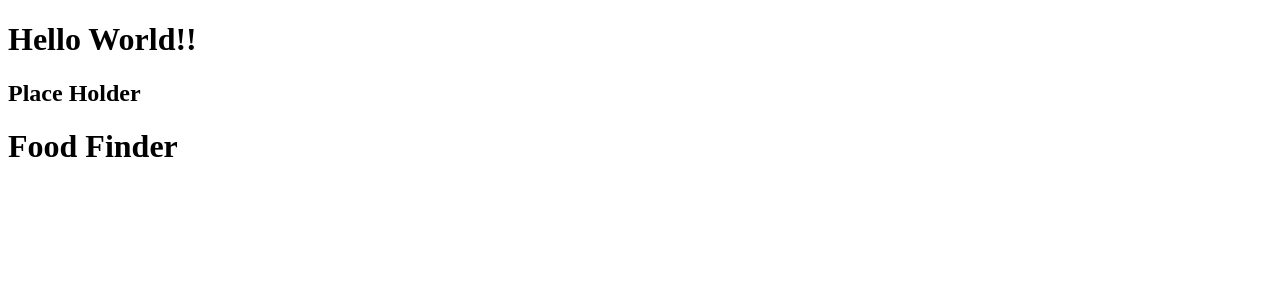
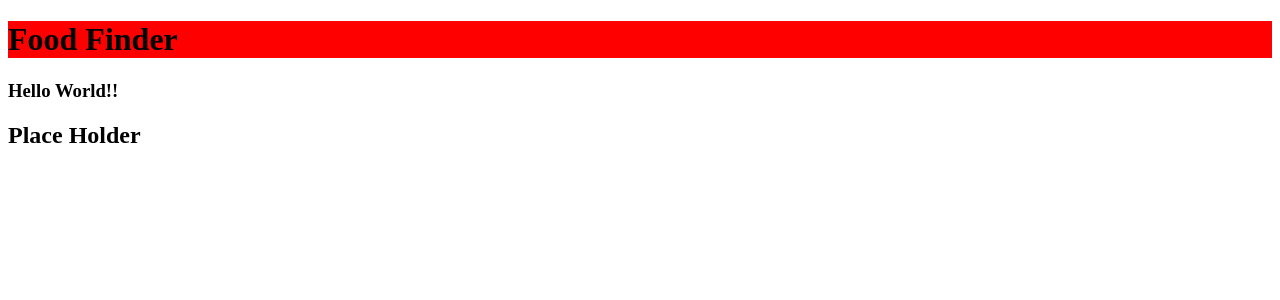
Before and after one commit to MehdiRizvii/food-finder, a React (Create React App) app: page / in a window 1280 px wide. Shown: the top 300 px of the page. Built offline with nearby package versions, Linux system fonts and the light colour scheme.

Commit message:
Added style Sheet

```diff
--- a/public/index.html
+++ b/public/index.html
@@ -3,6 +3,7 @@
   <head>
     <meta charset="utf-8" />
     <link rel="icon" href="%PUBLIC_URL%/favicon.ico" />
+    <link rel="stylesheet" href="style.css">
     <meta name="viewport" content="width=device-width, initial-scale=1" />
     <meta name="theme-color" content="#000000" />
     <meta
@@ -28,16 +29,9 @@
   </head>
   <body>
     <noscript>You need to enable JavaScript to run this app.</noscript>
+
+    <h1> Food Finder</h1>
     <div id="root"></div>
-    <!--
-      This HTML file is a template.
-      If you open it directly in the browser, you will see an empty page.
 
-      You can add webfonts, meta tags, or analytics to this file.
-      The build step will place the bundled scripts into the <body> tag.
-
-      To begin the development, run `npm start` or `yarn start`.
-      To create a production bundle, use `npm run build` or `yarn build`.
-    -->
   </body>
 </html>
--- /dev/null
+++ b/public/style.css
@@ -0,0 +1,3 @@
+h1 {
+    background-color: red;
+}
--- a/src/App.js
+++ b/src/App.js
@@ -5,9 +5,10 @@ import Sort from './Components/Sort'
 function App() {
   return (
 <div>
-<Table />
+  <Header />
+  <Table />
 <Sort />
-<Header />
+
 </div>
 
   )
--- a/src/Components/Header.js
+++ b/src/Components/Header.js
@@ -4,7 +4,7 @@ import React from 'react'
 function Header() {
     return(
         <div>
-            <h1> Food Finder</h1>
+            <h1></h1>
         </div>
     )
 }
--- a/src/Components/Table.js
+++ b/src/Components/Table.js
@@ -4,7 +4,7 @@ function Table(){
     return(
         <div>
 
-            <h1>Hello World!!</h1>
+            <h3>Hello World!!</h3>
 
         </div>
     )
```
